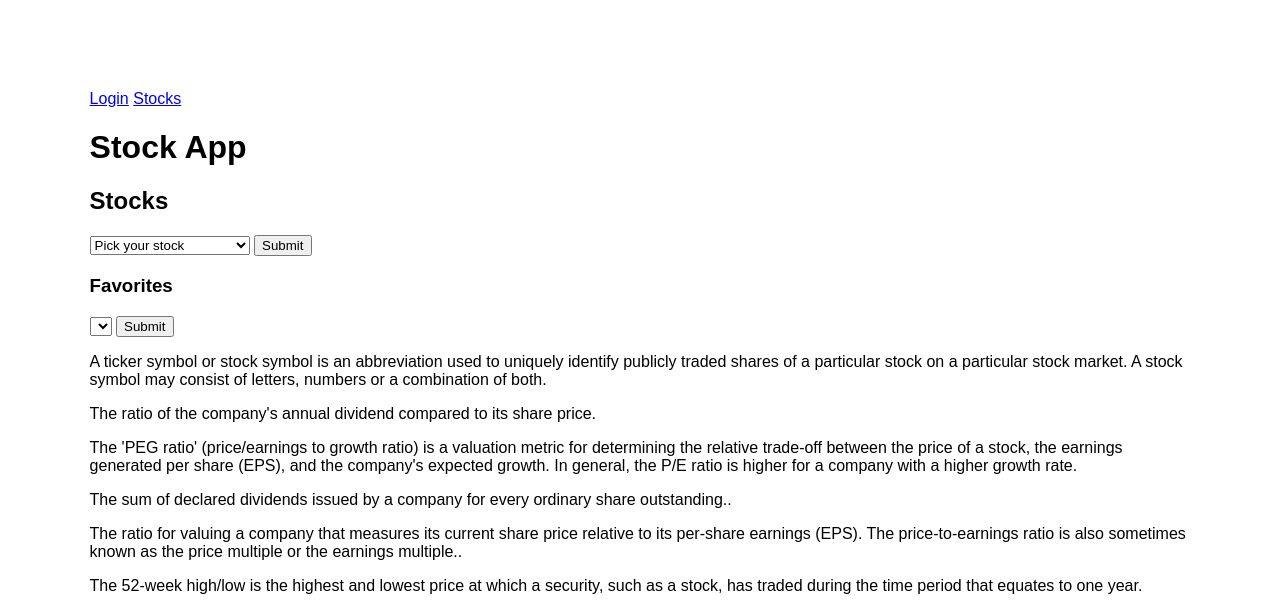
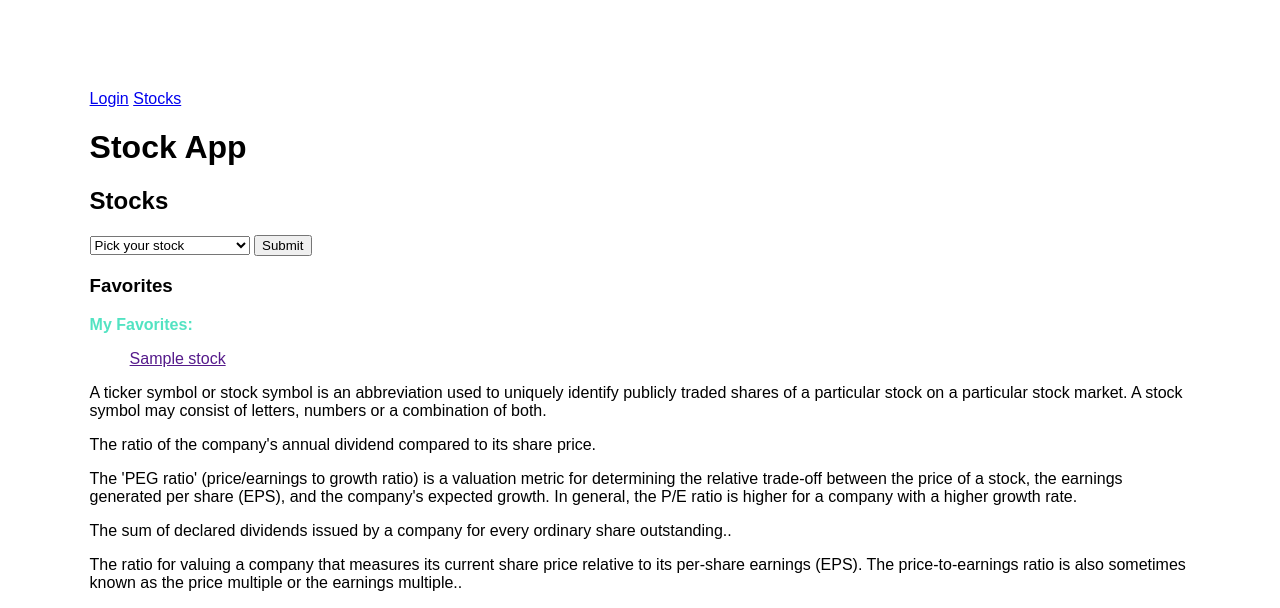
Before and after one commit to tabualhsan/Dow-Jane, a Flask app: page /stocks in a window 1280 px wide. Shown: the top 608 px of the page. Run offline with Flask 2, Linux system fonts and the light colour scheme; the visitor is signed in with stand-in values (Sample User, id 1); tables that the repository leaves empty hold one stand-in row (values such as "Sample post"); data that the repository does not hold is empty; some libraries are stand-ins or nearby versions.

Commit message:
removed favorite dropdown

```diff
--- a/crud.py
+++ b/crud.py
@@ -125,12 +125,12 @@ def create_favorites(user_id, stock_id):
 def delete_stock_user(user_id, stock_id):
 
 
-        db.session.query(UserFavorites).filter(UserFavorites.user_id == user_id).filter(UserFavorites.stock_id == stock_id).delete()
+        db.session.query(UserFavorite).filter(UserFavorite.user_id == user_id).filter(UserFavorite.stock_id == stock_id).delete()
         db.session.commit()
 
 def user_favorites(user_id):
     """returns all user favorites"""
-    favs = UserFavorites.query.filter(user_id=user_id).all()
+    favs = UserFavorite.query.filter(user_id=user_id).all()
     # [<favObj=APPL>, <favObj=BBB>]
     # stock_id = favs[0].stock_id -> 'AAPL'
     # favs.stock -> all stocks associated with this user_id
--- a/server.py
+++ b/server.py
@@ -114,7 +114,7 @@ def get_stock():
     res = requests.get(url)
 
     stock= Stock.query.filter_by(symbol= symbol).first()
-    print(stock.stock_id)
+    # print(stock.stock_id)
 
     json_response = res.json()
 
@@ -169,13 +169,13 @@ def get_user_favorite():
     return jsonify(favs)
 
 @app.route("/delete_favorite.json", methods=['POST'])
-def delete_loan_json():
+def delete_stock_json():
 
     user_id = session['user']
 
 
     favs = request.get_json()
-    stock_id = data.get("stock_id")
+    stock_id = favs.get("stock_id")
 
 
     crud.delete_stock_user(user_id, stock_id)
--- a/templates/all_stocks.html
+++ b/templates/all_stocks.html
@@ -18,18 +18,18 @@
         </form>
     </div>
 
-    <h3>Favorites</h3>
-    <div class="Favorites" ></div>
-        <form id= "favorited">
-            <select name= "My Favorites" id="user_favorites">
-                <option default>My Favorites</option>
-                {% for fav in favs %}
-                    <option value={{fav[1]}}></option>
-                {% endfor %}
-            </select>
-            <input type="submit">
+     <h3>Favorites</h3>
+    <section id="display-favorites"></section>
+    <div class="Favorites" >
+        <d1>
+            <dt>My Favorites:</dt>
+            <dd id="user_favorites"></dd>
+            {% for fav in favs %}
 
-         </form>
+                <ul><a href="">{{fav[1]}}</a></ul>
+
+            {% endfor %}
+        </d1>
     </div>
 
 
```
